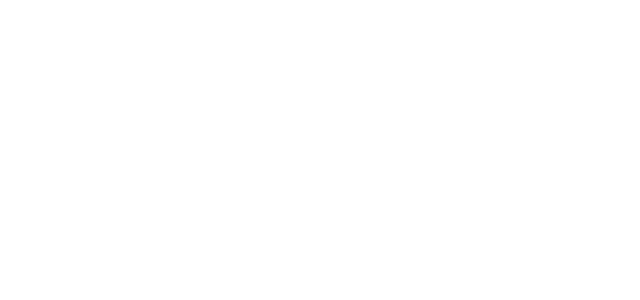
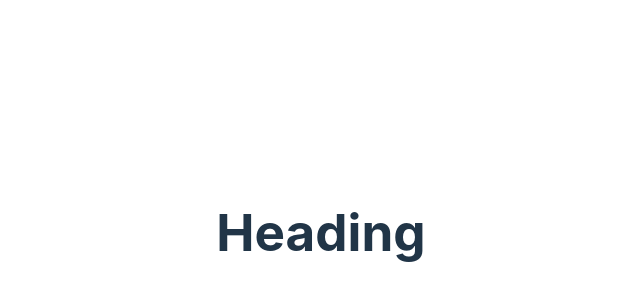
Before and after one commit to BoFromTheEast/Hackathon-DSMv1, a React (Vite) app in the folder DSMv1/: page /chatPage in a window 1280 px wide. Before the commit this address had no page. Shown: the part 168-468 px from the top of the page, without its empty margins (319-959 px from the left). Built offline with nearby package versions, Linux system fonts and the light colour scheme.

Commit message:
Added button to link my page

```diff
--- a/DSMv1/src/App.jsx
+++ b/DSMv1/src/App.jsx
@@ -3,6 +3,7 @@ import reactLogo from "./assets/react.svg";
 import viteLogo from "/vite.svg";
 import "./App.css";
 import HomeScreen from "./homeScreen.jsx";
+import ChatPage from "./Chat.tsx";
 
 // Import the necessary parts of React Router
 import { BrowserRouter as Router, Routes, Route, Link } from "react-router-dom";
@@ -45,12 +46,16 @@ function App() {
                 <button>
                   <Link to="/home">Login</Link>
                 </button>
+                <button>
+                  <Link to="/chatPage">Head to Chat Room</Link>
+                </button>
 
               </div>
             </>
           }
         />
         <Route path="/home" element={<HomeScreen />} />
+        <Route path="/chatPage" element={<ChatPage />} />
       </Routes>
     </Router>
   );
--- a/DSMv1/src/Chat.tsx
+++ b/DSMv1/src/Chat.tsx
@@ -1,7 +1,8 @@
 //PascalCasing
 import React from "react";
-function MyButton() {
+function ChatPage() {
     return (
-        <button>Im am a button</button>
+        <h1>Heading</h1>
     )
 }
+export default ChatPage
```
